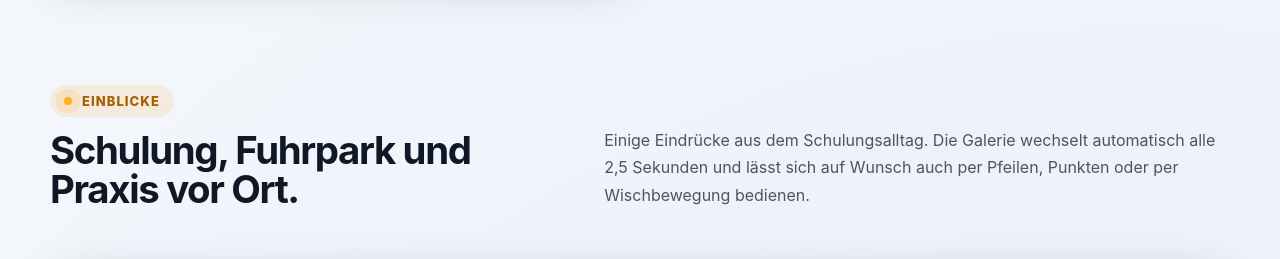
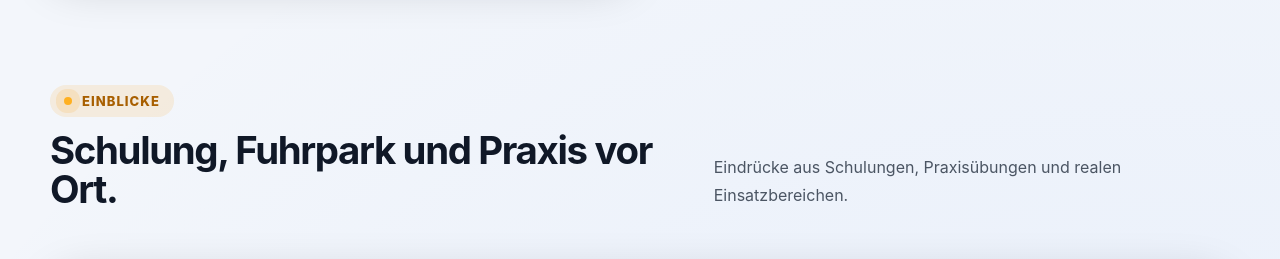
Before and after one commit to Cra4Zzy/Andreas-Fahrschule-, a plain HTML site: page index.html in a window 1280 px wide. Shown: the part 5020-5279 px from the top of the page. Drawn offline with Linux system fonts and the light colour scheme.

Commit message:
Update index.html

```diff
--- a/index.html
+++ b/index.html
@@ -244,7 +244,7 @@
 <span class="eyebrow">Einblicke</span>
 <h2>Schulung, Fuhrpark und Praxis vor Ort.</h2>
 </div>
-<p class="body-copy">Einige Eindrücke aus dem Schulungsalltag. Die Galerie wechselt automatisch alle 2,5 Sekunden und lässt sich auf Wunsch auch per Pfeilen, Punkten oder per Wischbewegung bedienen.</p>
+<p class="body-copy">Eindrücke aus Schulungen, Praxisübungen und realen Einsatzbereichen.</p>
 </div>
 <div class="gallery-slider" data-gallery-slider data-reveal="">
 <div class="gallery-viewport">
```
